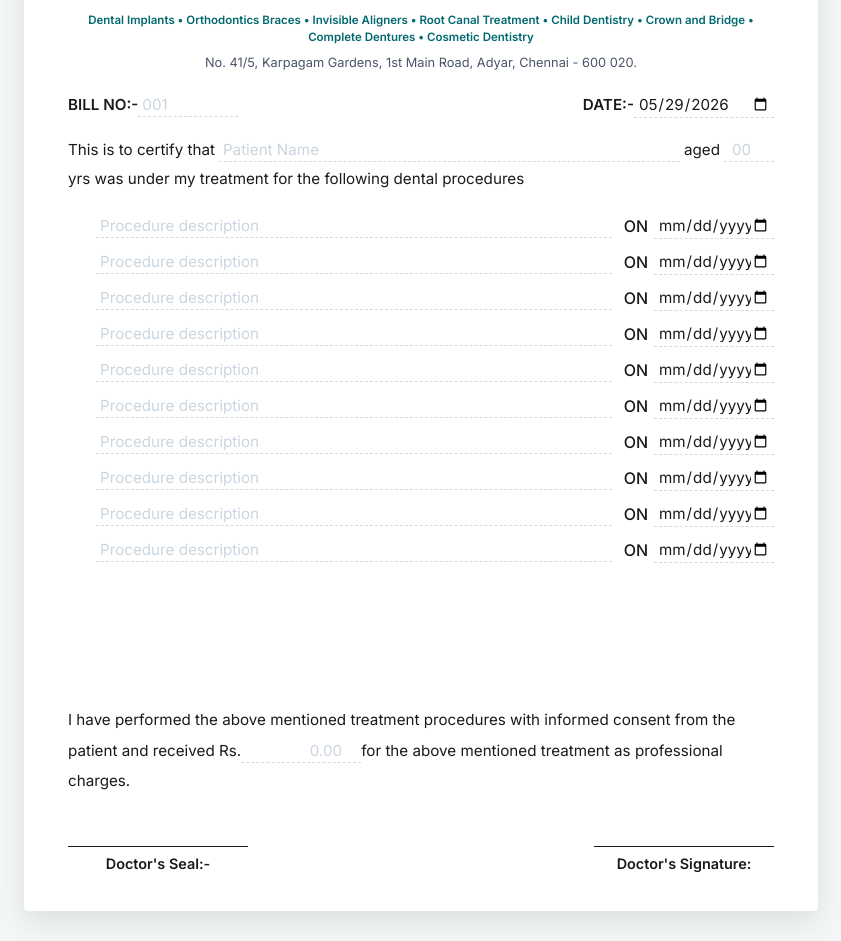
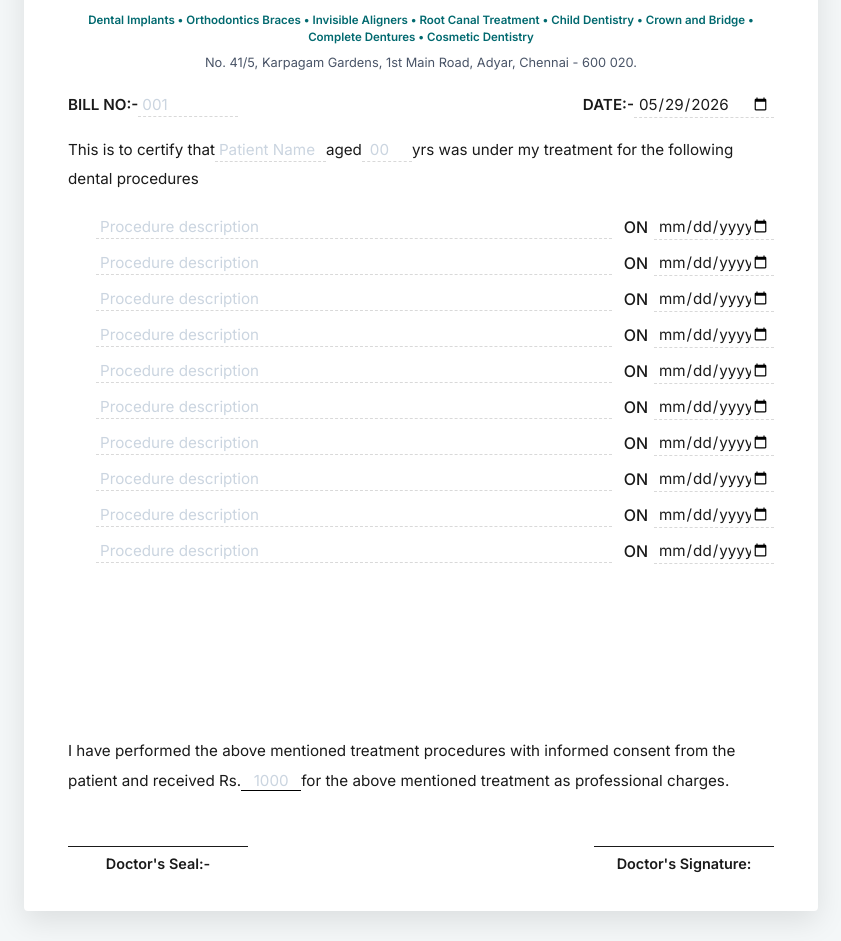
Before and after one commit to RisAhamed/Presciption-pad-Mohanas, a React (Vite) app: page / in a window 1280 px wide. Shown: the part 300-1241 px from the top of the page, without its empty margins (219-1060 px from the left). Built offline with nearby package versions, Linux system fonts and the light colour scheme.

Commit message:
fix: improve patient name input auto-resizing and update amount input styling

```diff
--- a/src/App.css
+++ b/src/App.css
@@ -196,20 +196,25 @@ button {
 .date-input { width: 140px; font-family: 'Inter', sans-serif; }
 
 .patient-info {
-    display: flex;
-    flex-wrap: wrap;
-    align-items: baseline;
-    gap: 2px 4px;
-    line-height: 1.8;
-    margin-bottom: 20px;
-    font-size: 0.95rem;
+  display: block;        /* NOT flex — use inline flow so text wraps naturally */
+  line-height: 1.9;
+  white-space: normal;
+  margin-bottom: 20px;
+  font-size: 0.95rem;
 }
+
+.patient-info input {
+  display: inline-block;
+  vertical-align: baseline;
+}
+
 .patient-name-input {
-    width: auto;
-    min-width: 120px;
-    max-width: 100%;
-    flex: 1;          /* takes remaining space in the inline flow */
-    font-weight: 500;
+  width: auto;
+  min-width: 80px;
+  max-width: 340px;
+  display: inline-block;
+  box-sizing: content-box;
+  font-weight: 500;
 }
 .age-input { width: 50px; text-align: center; }
 
--- a/src/App.tsx
+++ b/src/App.tsx
@@ -5,6 +5,25 @@ import jsPDF from 'jspdf';
 
 function App() {
     const billRef = useRef<HTMLDivElement>(null);
+
+    const autoResizeInput = (input: HTMLInputElement) => {
+        // Create a hidden measurer span that mimics the input's font
+        const measurer = document.createElement('span');
+        measurer.style.cssText = `
+            visibility: hidden;
+            position: absolute;
+            white-space: pre;
+            font-size: ${getComputedStyle(input).fontSize};
+            font-family: ${getComputedStyle(input).fontFamily};
+            font-weight: ${getComputedStyle(input).fontWeight};
+            letter-spacing: ${getComputedStyle(input).letterSpacing};
+        `;
+        measurer.textContent = input.value || input.placeholder;
+        document.body.appendChild(measurer);
+        const width = measurer.getBoundingClientRect().width;
+        document.body.removeChild(measurer);
+        input.style.width = `${Math.max(80, Math.ceil(width) + 10)}px`;
+    };
 
     const getBase64Image = (url: string): Promise<string> => {
         return new Promise((resolve) => {
@@ -33,6 +52,8 @@ function App() {
         if (dateInput) {
             dateInput.value = today;
         }
+        const nameInput = document.getElementById('patientName') as HTMLInputElement;
+        if (nameInput) autoResizeInput(nameInput);
     }, []);
 
     const updateEmptyRowClasses = () => {
@@ -501,7 +522,14 @@ function App() {
                         <div className="patient-info">
                             This is to certify that
                             <label htmlFor="patientName" style={{ display: 'none' }}>Patient Name</label>
-                            <input type="text" id="patientName" className="input-inline patient-name-input" placeholder="Patient Name" />
+                            <input
+                              type="text"
+                              id="patientName"
+                              className="input-inline patient-name-input"
+                              placeholder="Patient Name"
+                              onChange={(e) => autoResizeInput(e.target as HTMLInputElement)}
+                              onInput={(e) => autoResizeInput(e.target as HTMLInputElement)}
+                            />
                             aged
                             <label htmlFor="patientAge" style={{ display: 'none' }}>Age</label>
                             <input type="number" id="patientAge" className="input-inline age-input" placeholder="00" min="0" max="150" />
@@ -530,7 +558,20 @@ function App() {
                         <div className="amount-section" style={{ marginBottom: '30px' }}>
                             I have performed the above mentioned treatment procedures with informed consent from the patient and received Rs.
                             <label htmlFor="amount" style={{ display: 'none' }}>Amount</label>
-                            <input type="number" id="amount" className="input-inline amount-input" placeholder="0.00" min="0" step="0.01" />
+                            <input
+                            type="text"
+                            id="amount"
+                            className="input-inline amount-input"
+                            placeholder="1000"
+                            style={{
+                                width: '60px',
+                                textAlign: 'center',
+                                padding: '0 2px',
+                                border: 'none',
+                                borderBottom: '1px solid #000',
+                                background: 'transparent'
+                            }}
+                            />
                             for the above mentioned treatment as professional charges.
                         </div>
 
```
